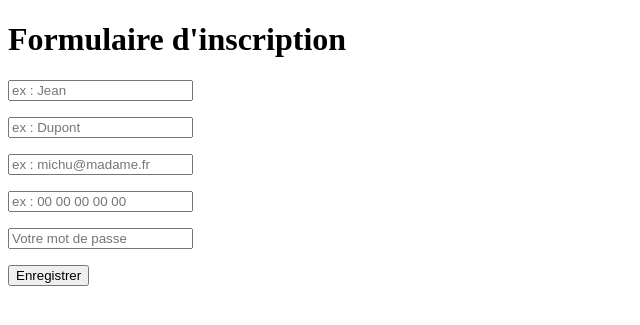
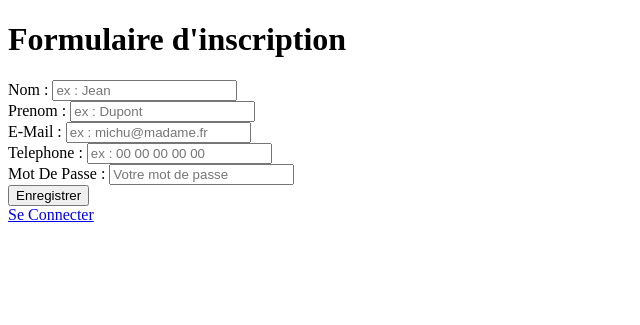
Before and after one commit to LightIn-death/ifrocean_up, a PHP site: page /pages/inscription.php in a window 1280 px wide. Shown: the top 325 px of the page, without its empty margins (0-640 px from the left). Run offline with PHP 8.4, Linux system fonts and the light colour scheme.

Commit message:
detail de connexions

```diff
--- a/components/C_connexionForm.php
+++ b/components/C_connexionForm.php
@@ -30,5 +30,5 @@ if (isset($_POST["email"])) {
         <button type="submit" name="action">Submit</button>
 
     </form>
-    <a href="register.php">Register</a>
+    <a href="/pages/inscription.php">s'inscrire</a>
 </div>
--- a/components/C_inscriptionForm.php
+++ b/components/C_inscriptionForm.php
@@ -17,16 +17,18 @@ if (isset($_POST["nom"])) {
 <h1>Formulaire d'inscription</h1>
 
 <form method="post">
-    <p><input type="text" name="nom" id="nom"
-              placeholder="ex : Jean" required></p>
-    <p><input type="text" name="prenom" id="prenom"
-              placeholder="ex : Dupont" required></p>
-    <p><input type="email" name="email" id="email"
+    <div><label for="nom">Nom : <input type="text" name="nom" id="nom"
+              placeholder="ex : Jean" required></label></div>
+    <div><label for="prenom">Prenom : <input type="text" name="prenom" id="prenom"
+              placeholder="ex : Dupont" required></label></div>
+    <div><label for="email">E-Mail : <input type="email" name="email" id="email"
               placeholder="ex : michu@madame.fr" required
-              pattern="[a-z0-9._%+-]+@[a-z0-9.-]+\.[a-z]{2, 4}$" ></p>
-    <p><input type="tel" name="tel" id="tel"
-              placeholder="ex : 00 00 00 00 00" required></p>
-    <p><input type="password" name="password" id="password"
-              placeholder="Votre mot de passe" required></p>
-    <button type="submit" >Enregistrer</button>
+              pattern="[a-z0-9._%+-]+@[a-z0-9.-]+\.[a-z]{2, 4}$" ></label></div>
+    <div><label for="tel">Telephone : <input type="tel" name="tel" id="tel"
+              placeholder="ex : 00 00 00 00 00" required></label></div>
+    <div><label for="password">Mot De Passe : <input type="password" name="password" id="password"
+              placeholder="Votre mot de passe" required></label></div>
+    <div><button type="submit" >Enregistrer</button></div>
 </form>
+
+<a href="/pages/connexion.php">Se Connecter</a>
```
